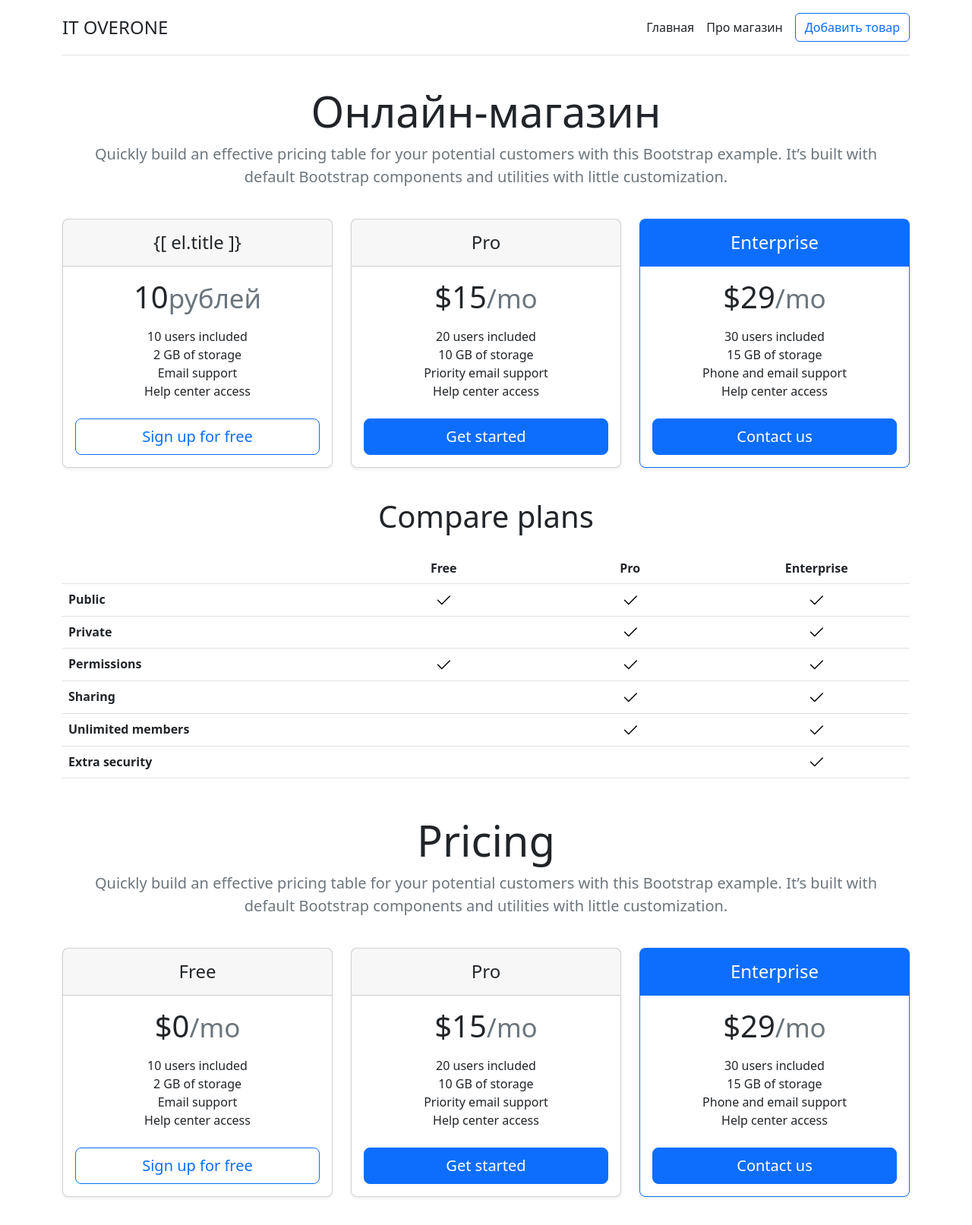
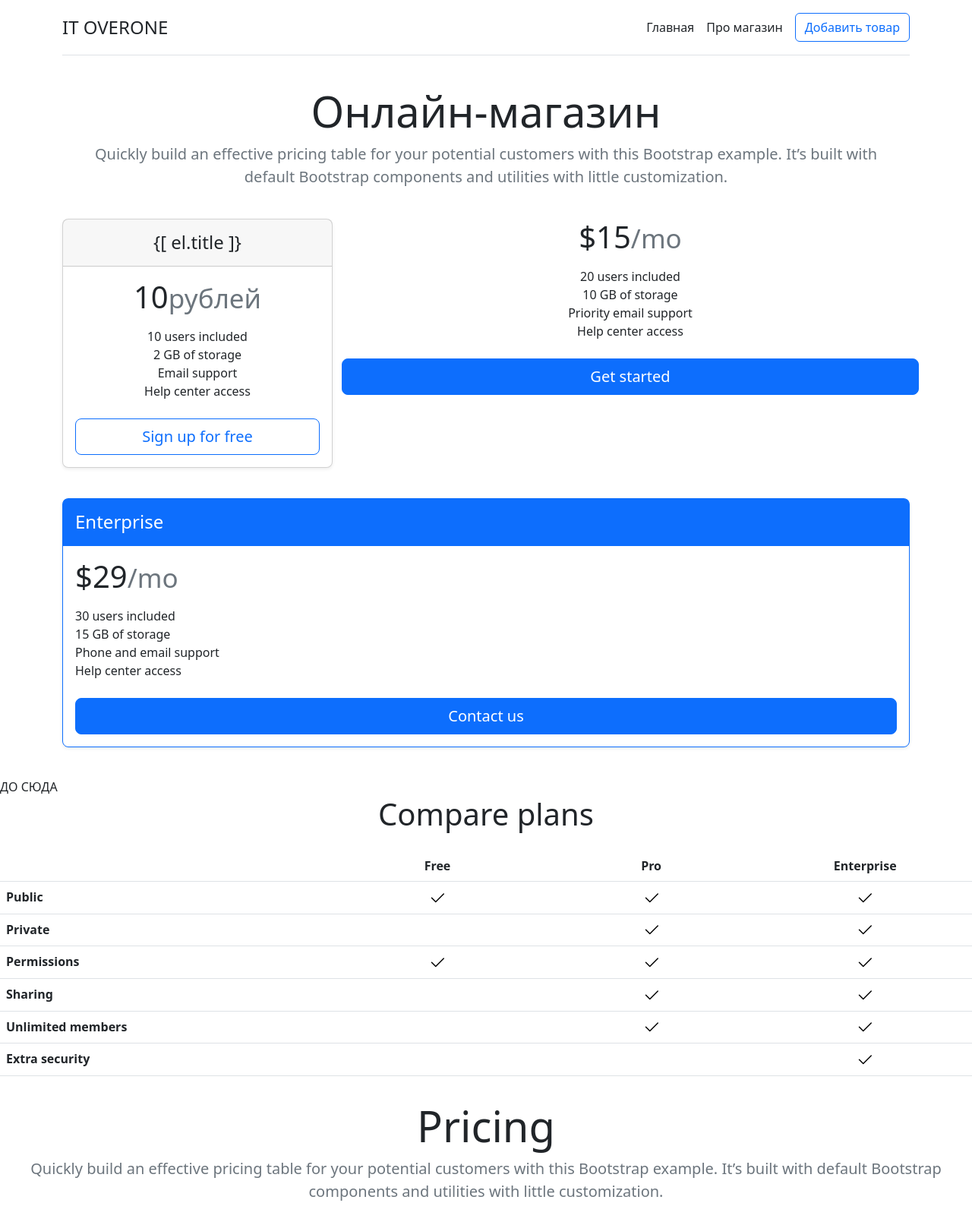
Before and after one commit to anastyadru/Flask_2, a Django app: template templates/index.html in a window 1280 px wide. Shown: the top 1613 px of the page at 76% size. Run offline with Django 4.2, Linux system fonts and the light colour scheme; the template is opened without the code that fills it: most values are stand-ins (such as "Sample title", 1, 10 or a date in 2020); lists and menus that the app fills with data are empty.

Commit message:
First commit

```diff
--- a/templates/index.html
+++ b/templates/index.html
@@ -32,11 +32,7 @@
               </div>
             </div>
           </div>
-          <div class="col">
-            <div class="card mb-4 rounded-3 shadow-sm">
-              <div class="card-header py-3">
-                <h4 class="my-0 fw-normal">Pro</h4>
-              </div>
+
               <div class="card-body">
                 <h1 class="card-title pricing-card-title">$15<small class="text-muted fw-light">/mo</small></h1>
                 <ul class="list-unstyled mt-3 mb-4">
@@ -67,7 +63,7 @@
             </div>
           </div>
         </div>
-
+ДО СЮДА
         <h2 class="display-6 text-center mb-4">Compare plans</h2>
 
         <div class="table-responsive">
```
